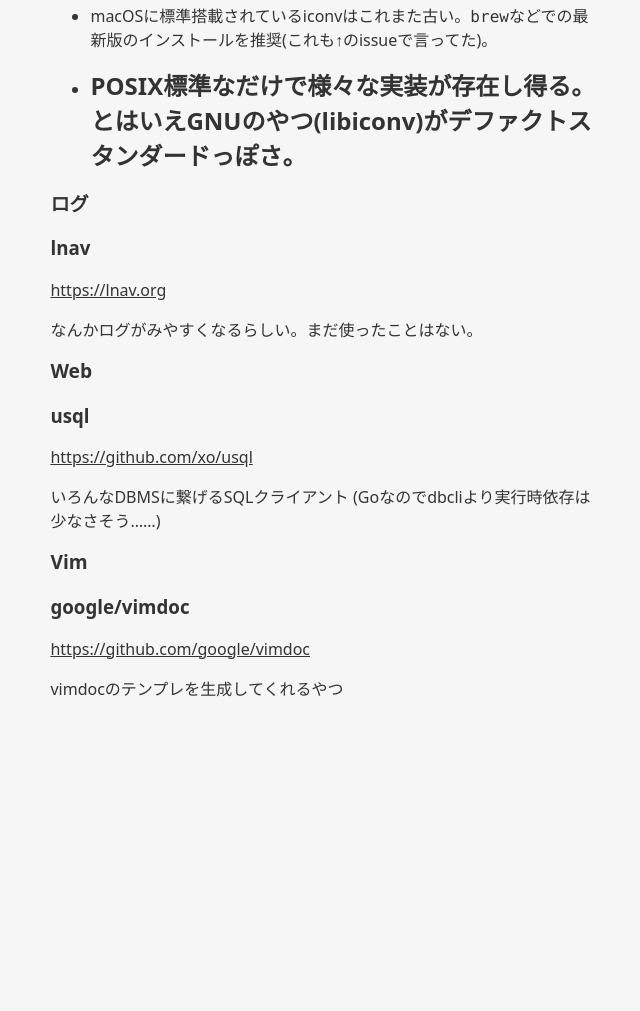
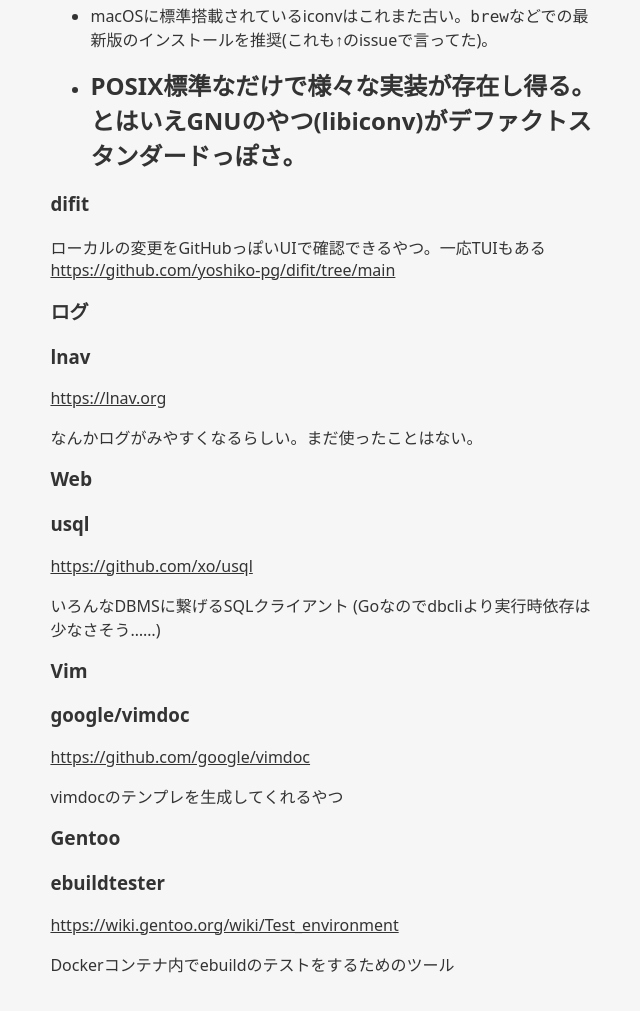
Before and after one commit to xecua/xecua.github.io, an Astro site: page /cheatsheet in a window 1280 px wide. Shown: the part 1215-2226 px from the top of the page, without its empty margins (315-955 px from the left). Before the commit the page ends 1963 px from the top, so only its background shows below. Built offline with nearby package versions, Linux system fonts and the light colour scheme; Astro itself is replaced by a stand-in of ours.

Commit message:
update cheatsheet

```diff
--- a/src/pages/cheatsheet.md
+++ b/src/pages/cheatsheet.md
@@ -54,6 +54,11 @@ https://github.com/mtgto/macSKK/issues/160 で「nkfは流石に古くて正し
 - macOSに標準搭載されているiconvはこれまた古い。`brew`などでの最新版のインストールを推奨(これも↑のissueで言ってた)。
 - # POSIX標準なだけで様々な実装が存在し得る。とはいえGNUのやつ(libiconv)がデファクトスタンダードっぽさ。
 
+### difit
+
+ローカルの変更をGitHubっぽいUIで確認できるやつ。一応TUIもある
+https://github.com/yoshiko-pg/difit/tree/main
+
 ## ログ
 
 ### lnav
@@ -77,3 +82,10 @@ https://github.com/xo/usql
 https://github.com/google/vimdoc
 
 vimdocのテンプレを生成してくれるやつ
+
+## Gentoo
+
+### ebuildtester
+https://wiki.gentoo.org/wiki/Test_environment
+
+Dockerコンテナ内でebuildのテストをするためのツール
```
